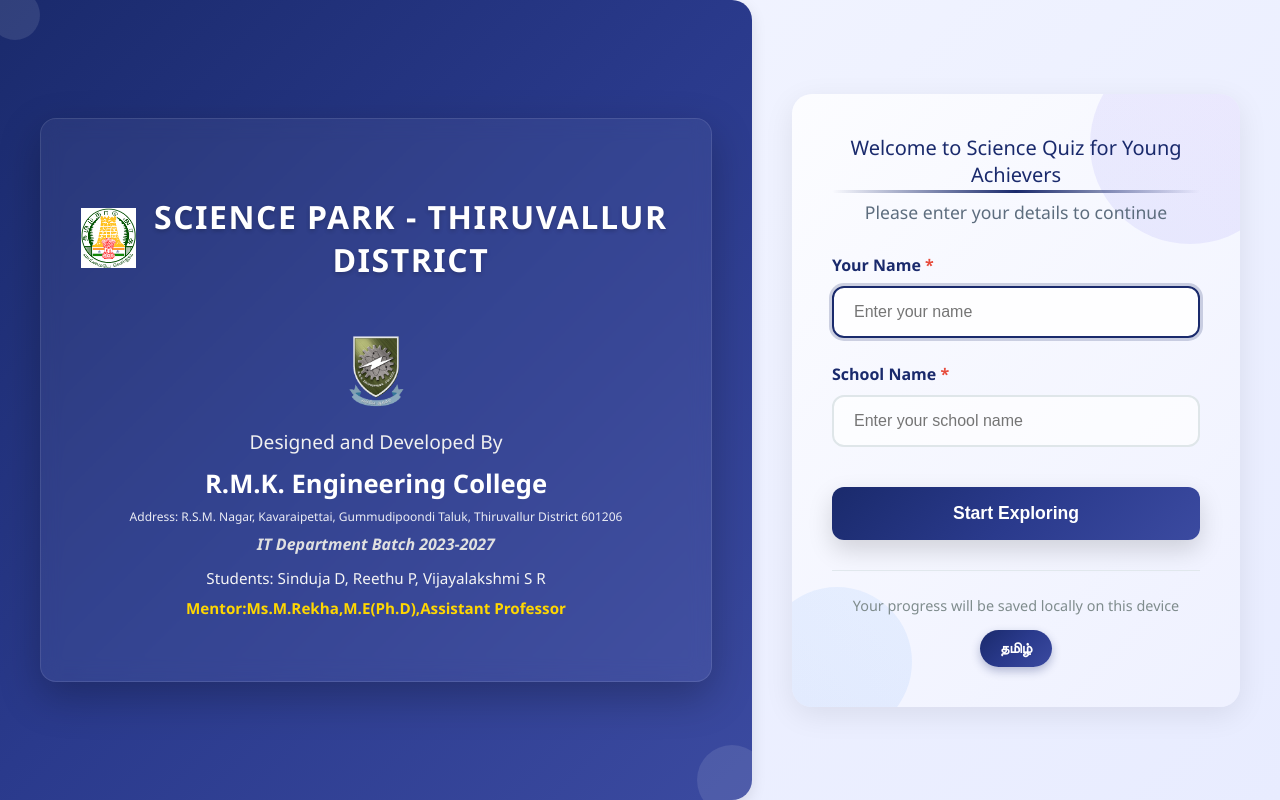
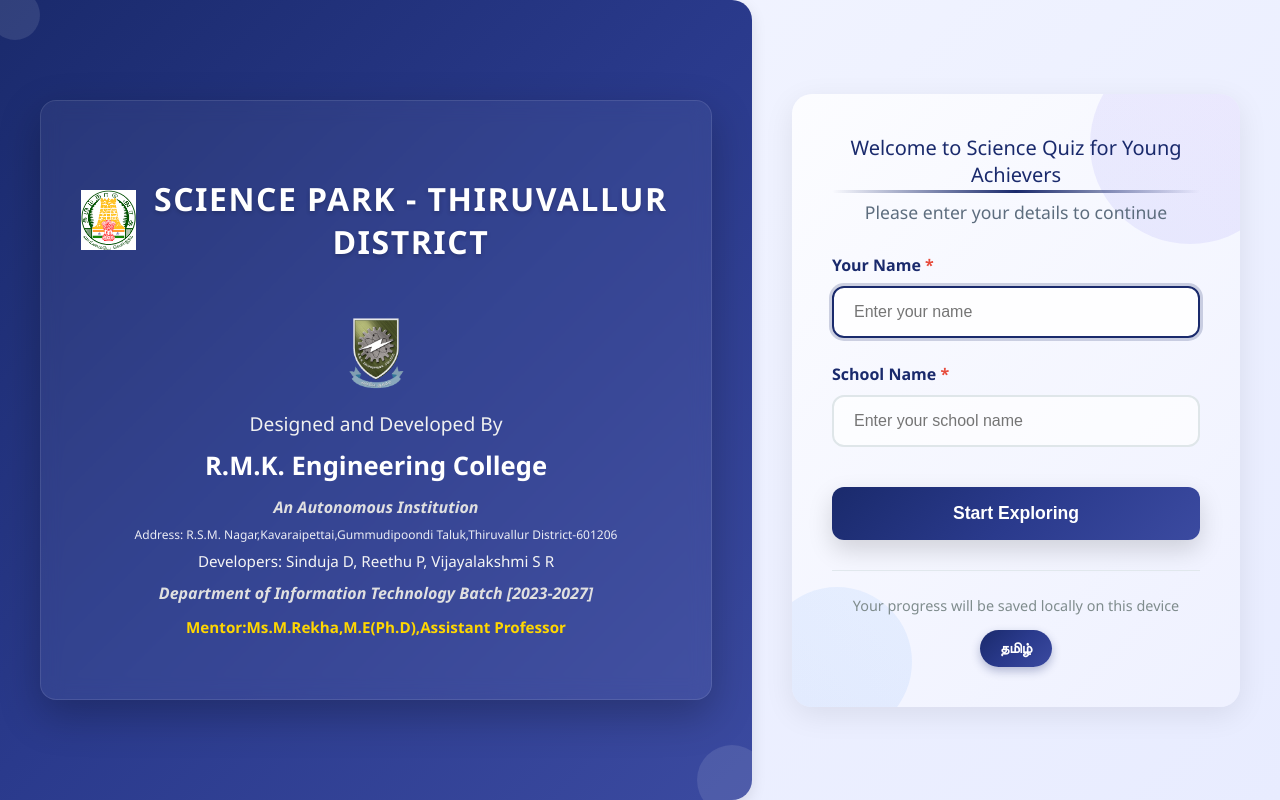
Before and after one commit to Sinduja-D/quiz-master-offline, a React (Create React App) app: page / in a window 1280 px wide. Built offline with nearby package versions, Linux system fonts and the light colour scheme.

Commit message:
login and navbar

```diff
--- a/src/components/HomePage.js
+++ b/src/components/HomePage.js
@@ -71,7 +71,7 @@
             <p className="hero-department">
               {language === "English"
                 ? "Department of Information Technology Batch [2023-2027]"
-                : "தகவல் தொழில்நுட்பத் துறை குழு [2023-2027]"}
+                : "தகவல் தொழில்நுட்பத் துறை தொகுப்பு [2023-2027]"}
             </p>
             <p className="hero-mentor">
               {language === "English"
--- a/src/components/Login.js
+++ b/src/components/Login.js
@@ -96,28 +96,34 @@
             <h3>
               {language === "English"
                 ? "Designed and Developed By"
-                : "மூலம் வடிவமைத்து உருவாக்கப்பட்டது"}
+                : "வடிவமைத்து உருவாக்கியவர்கள்"}
             </h3>
             <h2>
               {language === "English"
-                ? "R.M.K. Engineering College"
+                ? "R.M.K. Engineering College "
                 : "ஆர்.எம்.கே. பொறியியல் கல்லூரி"}
             </h2>
+            <h4>
+              {language === "English"
+              ? "An Autonomous Institution"
+              : "ஒரு தன்னாட்சி நிறுவனம்"}
+            </h4>
             <p className="hero-address">
               {language === "English"
-                ? "Address: R.S.M. Nagar, Kavaraipettai, Gummudipoondi Taluk, Thiruvallur District 601206"
-                : "முகவரி: ஆர்.எஸ்.எம். நகர், கவரைப்பேட்டை, கும்மிடிப்பூண்டி வட்டம், திருவள்ளூர் மாவட்டம் 601206"}
+                ? "Address: R.S.M. Nagar,Kavaraipettai,Gummudipoondi Taluk,Thiruvallur District-601206"
+                : "முகவரி: ஆர்.எஸ்.எம். நகர், கவரைப்பேட்டை, கும்மிடிப்பூண்டி வட்டம்,திருவள்ளூர் மாவட்டம்-601206"}
+            </p>
+
+            <p className="student-names">
+              {language === "English"
+                ? "Developers: Sinduja D, Reethu P, Vijayalakshmi S R"
+                : "உருவாக்கியவர்கள்: சிந்துஜா டி, ரீத்து பெ, விஜயலட்சுமி சி.ரா"}
             </p>
             <h4>
               {language === "English"
-                ? "IT Department Batch 2023-2027"
-                : "தொழில்நுட்பத் துறை குழு 2023-2027"}
+                ? "Department of Information Technology Batch [2023-2027]"
+                : "தகவல் தொழில்நுட்பத் துறை தொகுப்பு [2023-2027]"}
             </h4>
-            <p className="student-names">
-              {language === "English"
-                ? "Students: Sinduja D, Reethu P, Vijayalakshmi S R"
-                : "மாணவர்கள்: சிந்துஜா டி, ரீத்து பெ, விஜயலட்சுமி சி.ரா"}
-            </p>
             <p className="mentor-name">
               {language === "English"
                 ? "Mentor:Ms.M.Rekha,M.E(Ph.D),Assistant Professor"
--- a/src/components/Navbar.css
+++ b/src/components/Navbar.css
@@ -23,7 +23,7 @@
   display: flex;
   align-items: center;
   gap: 4px;
-  font-size: 0.9rem;
+  font-size: 0.7rem;
   font-weight: bold;
   color: #1a2a6c;
   cursor: pointer;
@@ -32,7 +32,7 @@
 }
 
 .nav-logo {
-  width: 24px;
+  width: 35px;
   height: auto;
 }
 
@@ -49,14 +49,14 @@
   gap: 4px;
   flex-shrink: 1;
   min-width: 0;
-  margin-left: 12px; /* ✅ small space between brand and nav items */
+  margin-left: 50px; /* ✅ small space between brand and nav items */
 }
 
 .nav-link {
   background: none;
   border: none;
   color: #555;
-  font-size: 0.8rem;
+  font-size: 0.9rem;
   font-weight: 500;
   cursor: pointer;
   padding: 2px 6px;
@@ -146,11 +146,11 @@
 }
 
 html[lang="ta"] .nav-logo {
-  width: 20px;
+  width: 35px;
 }
 
 html[lang="ta"] .brand-text {
-  font-size: 0.7rem;
+  font-size: 0.9rem;
   line-height: 1;
 }
 
@@ -160,7 +160,7 @@
 }
 
 html[lang="ta"] .nav-link {
-  font-size: 0.7rem;
+  font-size: 0.9rem;
   padding: 1px 4px;
 }
 
@@ -169,7 +169,7 @@
 }
 
 html[lang="ta"] .lang-btn {
-  font-size: 0.65rem;
+  font-size: 0.8rem;
   padding: 1px 6px;
 }
 
@@ -180,11 +180,11 @@
 }
 
 html[lang="ta"] .username {
-  font-size: 0.7rem;
+  font-size: 0.9rem;
 }
 
 html[lang="ta"] .logout-btn {
-  font-size: 0.65rem;
+  font-size: 0.75rem;
   padding: 1px 3px;
 }
 
@@ -195,11 +195,11 @@
   }
 
   .nav-brand {
-    font-size: 0.85rem;
+    font-size: 0.9rem;
   }
 
   .brand-text {
-    font-size: 0.8rem;
+    font-size: 0.9rem;
   }
 
   .nav-links {
@@ -208,7 +208,7 @@
   }
 
   .nav-link {
-    font-size: 0.75rem;
+    font-size: 0.9rem;
     padding: 2px 5px;
   }
 
@@ -217,7 +217,7 @@
   }
 
   .lang-btn {
-    font-size: 0.7rem;
+    font-size: 0.9rem;
     padding: 2px 6px;
   }
 
```
